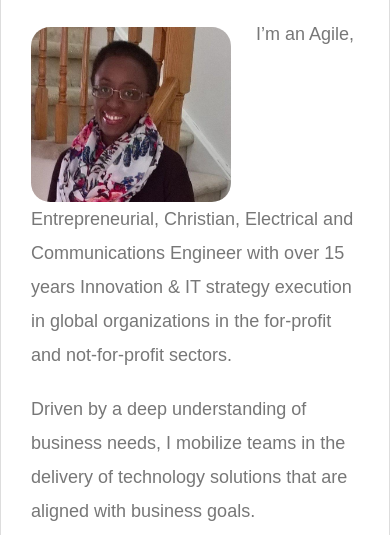
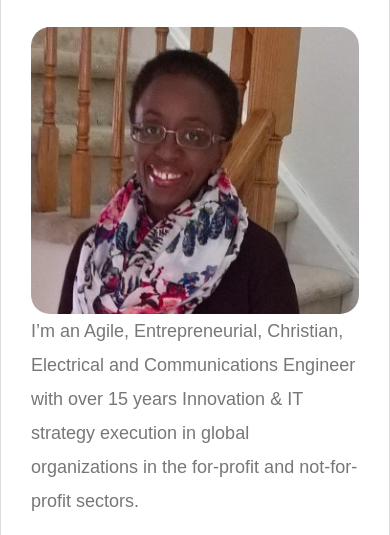
Before and after one commit to pmutunga/Responsive-Portfolio, a plain HTML site: page index.html in a window 390 px wide. Shown: the part 236-771 px from the top of the page. Drawn offline with Linux system fonts and the light colour scheme.

Commit message:
updated About page. Thu 2018-Nov-22 6.28pm

```diff
--- a/assets/css/style.css
+++ b/assets/css/style.css
@@ -333,4 +333,9 @@ input[type=submit] {
        float:none;
 
     }
+
+    .authport{
+        width:100%;
+        height:auto;
+    }
 }
```
